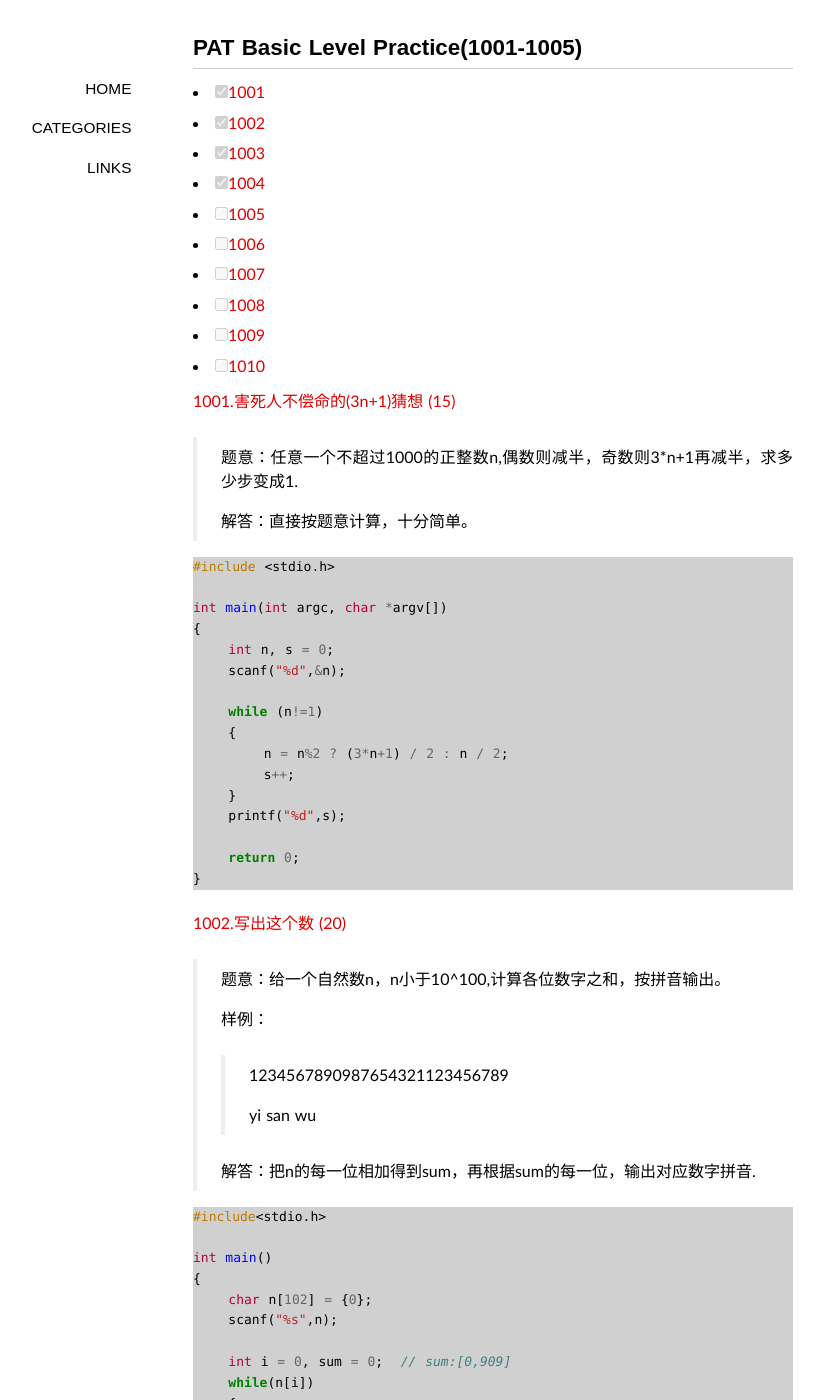
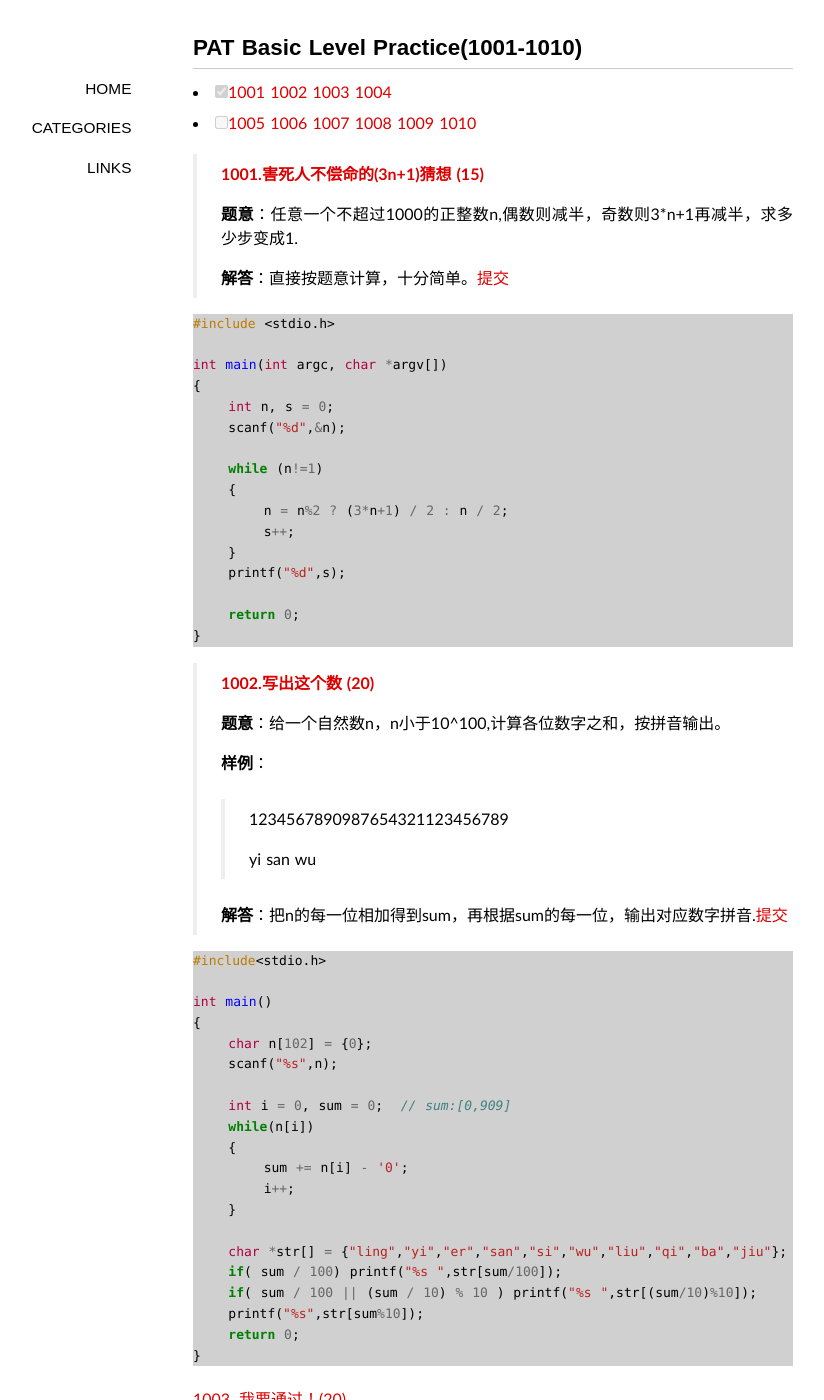
Before and after one commit to lovelife/lovelife.github.com, a Jekyll site: the page built from _posts/2015-05-06-PAT-Basic-Level-1001-1005.markdown, in a window 1280 px wide and 1400 px high. Shown: the whole window, without its empty margins (147-971 px from the left). Built offline with Jekyll 4.4.1, drawn with Linux system fonts in a browser that asks for light colours; some web fonts are replaced; Markdown is read by kramdown in place of the engine named in the settings; comment, search, counter and statistics services are not loaded.

Commit message:
update format

````diff
--- a/_posts/2015-05-06-PAT-Basic-Level-1001-1005.markdown
+++ b/_posts/2015-05-06-PAT-Basic-Level-1001-1005.markdown
@@ -1,6 +1,6 @@
 ---
 layout: post
-title: "PAT Basic Level Practice(1001-1005)"
+title: "PAT Basic Level Practice(1001-1010)"
 description: "PAT乙级考试练习题"
 categories:
 - PAT
@@ -11,22 +11,19 @@ tags:
 
 ---
 
-* [x] [1001](#ID1001)
-* [x] [1002](#ID1002)
-* [x] [1003](#ID1003)
-* [x] [1004](#ID1004)
-* [ ] [1005](#ID1005)
-* [ ] [1006](#ID1006)
-* [ ] [1007](#ID1007)
-* [ ] [1008](#ID1008)
-* [ ] [1009](#ID1009)
-* [ ] [1010](#ID1010)
+* [x] [1001](#ID1001) [1002](#ID1002) [1003](#ID1003) [1004](#ID1004)
+* [ ] [1005](#ID1005) [1006](#ID1006) [1007](#ID1007) [1008](#ID1008) [1009](#ID1009) [1010](#ID1010)
 
-<a id="ID1001">[1001.害死人不偿命的(3n+1)猜想 (15)][1]</a>
+
 >
-> 题意：任意一个不超过1000的正整数n,偶数则减半，奇数则3*n+1再减半，求多少步变成1.
+> <a id="ID1001">
+> **1001.害死人不偿命的(3n+1)猜想 (15)**
+> </a>
 >
-> 解答：直接按题意计算，十分简单。
+> **题意**：任意一个不超过1000的正整数n,偶数则减半，奇数则3*n+1再减半，求多少步变成1.
+>
+> **解答**：直接按题意计算，十分简单。[提交][1]
+>
 
 ~~~c
 #include <stdio.h>
@@ -47,17 +44,20 @@ int main(int argc, char *argv[])
 }
 ~~~
 
-<a id="ID1002">[1002.写出这个数 (20)][2]</a>
+> <a id="ID1002">
+> **1002.写出这个数 (20)**
+> </a>
 >
-> 题意：给一个自然数n，n小于10^100,计算各位数字之和，按拼音输出。
+> **题意**：给一个自然数n，n小于10^100,计算各位数字之和，按拼音输出。
 >
-> 样例：
+> **样例**：
 >
 > >1234567890987654321123456789
 > >
 > >yi san wu
 >
-> 解答：把n的每一位相加得到sum，再根据sum的每一位，输出对应数字拼音.
+> **解答**：把n的每一位相加得到sum，再根据sum的每一位，输出对应数字拼音.[提交][2]
+>
 
 ```c
 #include<stdio.h>
````
